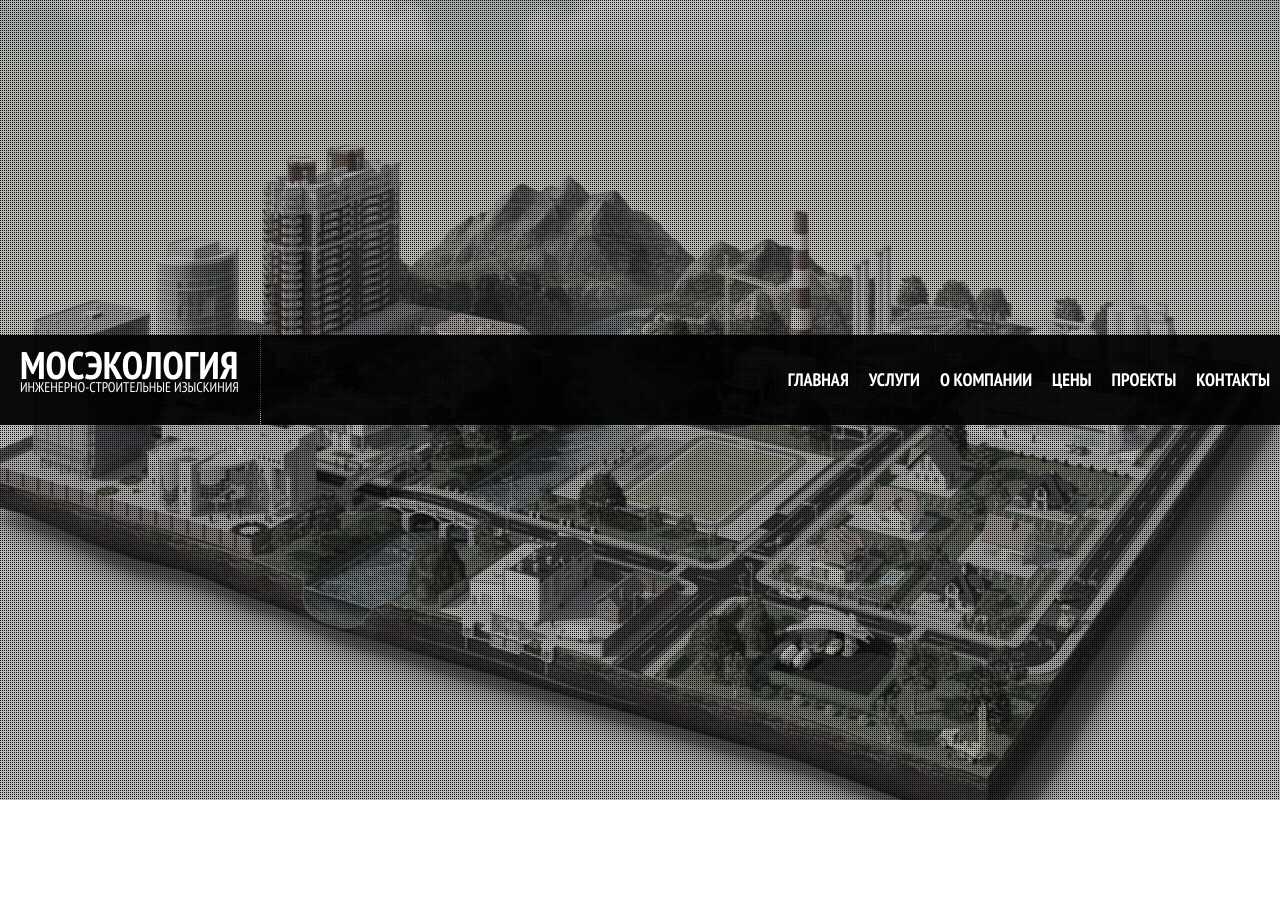
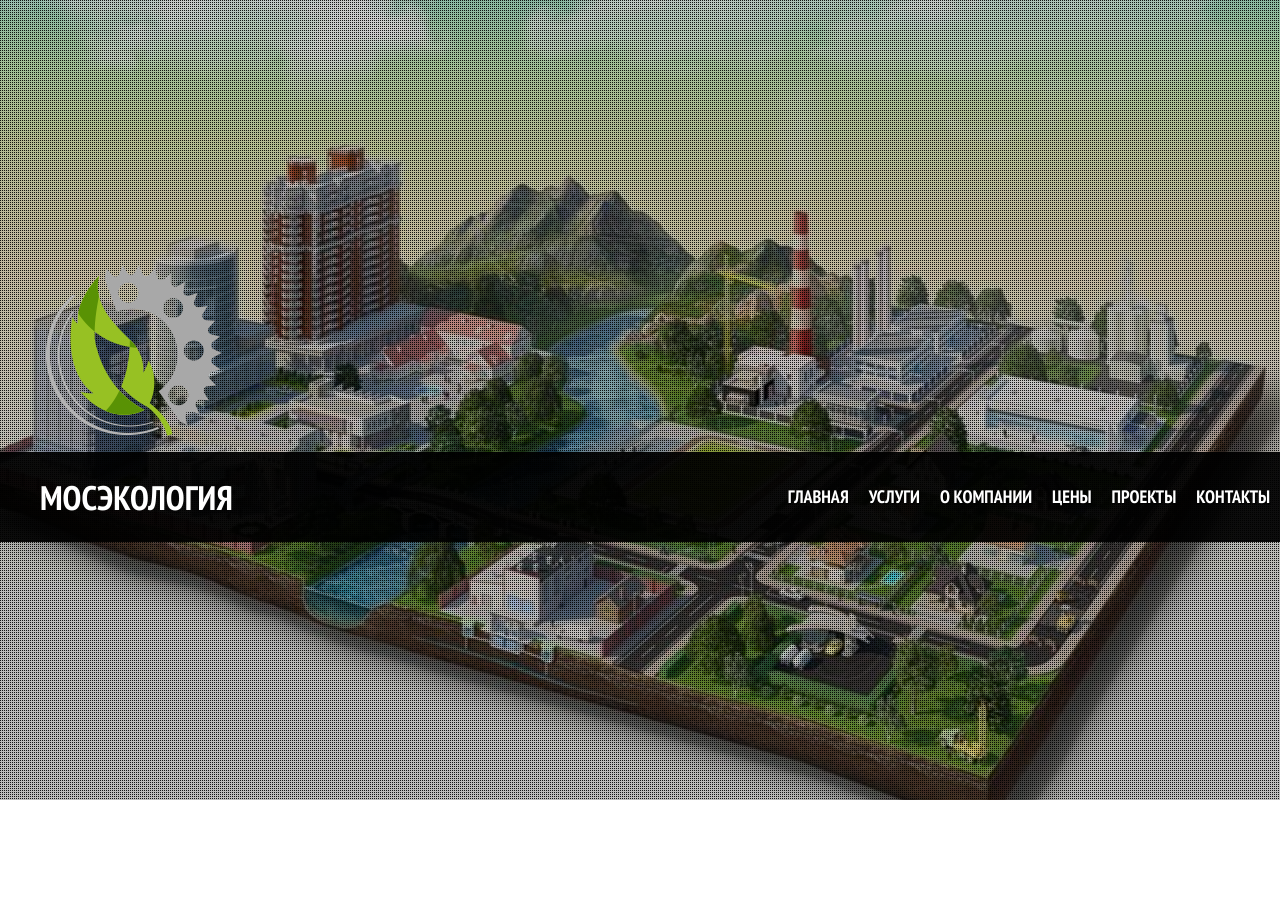
Before and after one commit to belskiysergey/mosecology, a plain HTML site: page index.html in a window 1280 px wide. Shown: the top 905 px of the page. Drawn offline with nearby package versions, Linux system fonts and the light colour scheme.

Commit message:
ready_header

```diff
--- a/css/styles.css
+++ b/css/styles.css
@@ -286,6 +286,7 @@ img.ac_bgimage {
   background: transparent url("../images/bg_menu.png") repeat top left;
   float: left;
   position: relative;
+  top: -70px;
   height: 90px;
   width: 0px;
 }
@@ -308,6 +309,21 @@ img.ac_bgimage {
   font-size: 18px;
   font-weight: bold;
   text-shadow: 1px 1px 1px #000;
+}
+.logo {
+  width: 226px;
+  height: 187px;
+  background: url("../images/logo-white.png") no-repeat;
+  position: relative;
+  top: -70px;
+}
+.name_company {
+  text-transform: uppercase;
+  float: left;
+  font-weight: bold;
+  font-size: 34px;
+  margin-top: 20px;
+  margin-left: 40px;
 }
 .ac_subitem {
   width: 400px;
--- a/index.html
+++ b/index.html
@@ -20,23 +20,12 @@
 				<div class="ac_loading"></div>
 			</div>
 			<div id="ac_content" class="ac_content">
-				<h1>Мосэкология<span>Инженерно-строительные изыскиния</span></h1>
+				<div class="logo"></div>
 				<div class="ac_menu">
+					<div class="name_company">Мосэкология</div>
 					<ul>
 						<li>
 							<a href="images/photo_1.jpg" data-link>Главная</a>
-							<!-- <div class="ac_subitem">
-								<span class="ac_close"></span>
-								<h2>Инженерно-экологические изыскания</h2>
-
-								<ul>
-									<li>Инженерные изыскания для строительства — работы, проводимые для комплексного изучения природных условий района, площадки, участка, трассы проектируемого строительства, местных строительных 	материалов и источников водоснабжения и получения необходимых и достаточных материалов для 		разработки экономически целесообразных и технически обоснованных решений при проектировании и строительстве объектов с учётом рационального использования и охраны окружающей среды, а также получения данных для составления прогноза изменений окружающей среды под воздействием строительства и эксплуатации предприятий, зданий и сооружений.</li>
-									<li><a href="#">Инженерно-геологические изыскания</a></li>
-									<li><a href="#">Инженерно-геодезические изыскания</a></li>
-									<li><a href="#">Гидрометеорологические изыскания</a></li>
-								</ul>
-
-							</div> -->
 						</li>
 						<li>
 							<a href="images/inj_ecol.jpg">Услуги</a>
--- a/less/components/header.less
+++ b/less/components/header.less
@@ -71,6 +71,7 @@ img.ac_bgimage {
 	background: transparent url("../images/bg_menu.png") repeat top left;
 	float: left;
 	position: relative;
+	top: -70px;
 	height: 90px;
 	width: 0px;
 
@@ -97,6 +98,23 @@ img.ac_bgimage {
 		font-weight: bold;
 		text-shadow: 1px 1px 1px #000;
 	}
+}
+
+.logo {
+    width: 226px;
+    height: 187px;
+	background: url("../images/logo-white.png") no-repeat;
+	position: relative;
+    top: -70px;
+}
+
+.name_company {
+	text-transform: uppercase;
+    float: left;
+    font-weight: bold;
+    font-size: 34px;
+    margin-top: 20px;
+    margin-left: 40px;
 }
 
 .ac_subitem {
```
